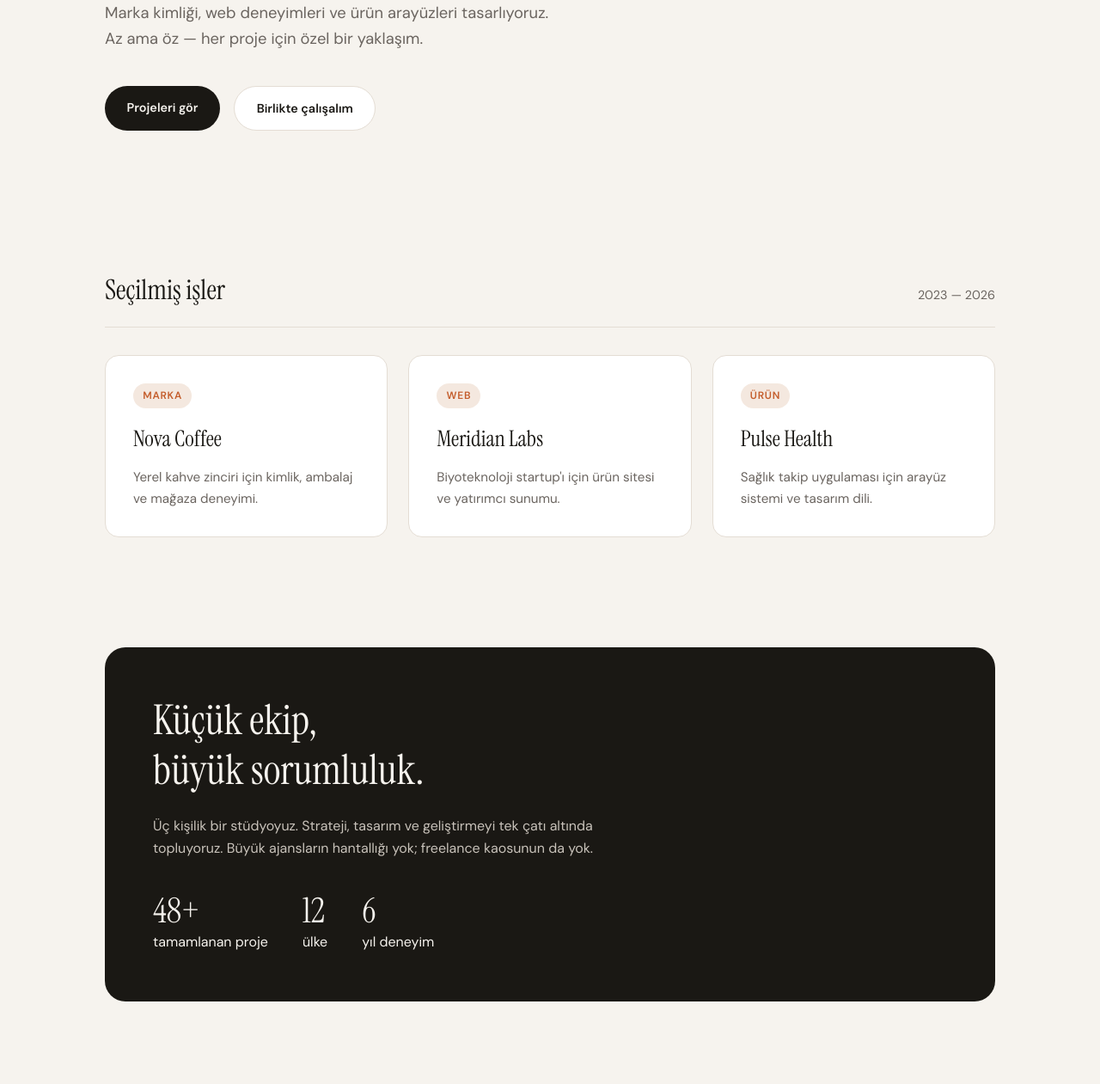
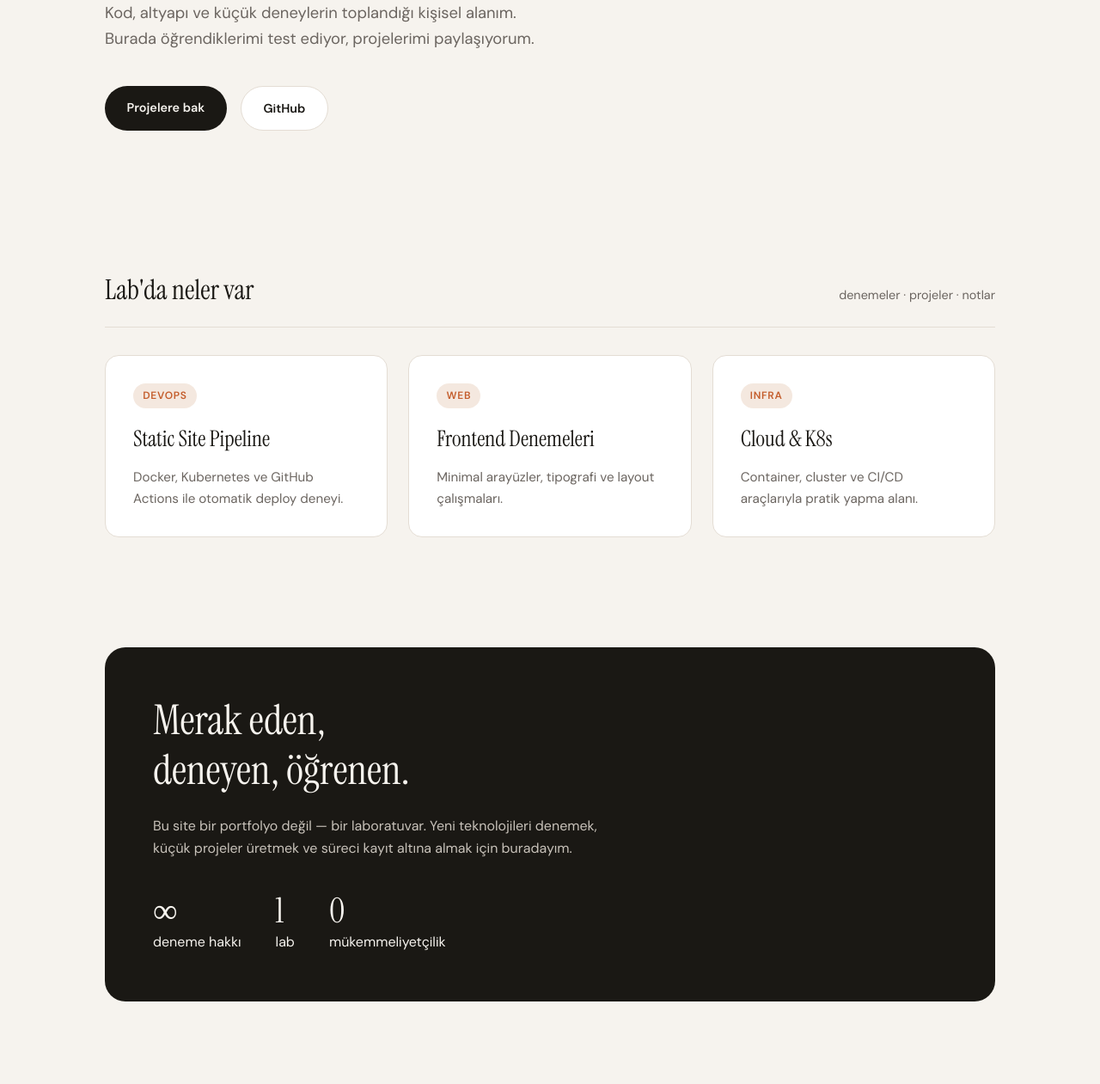
Before and after one commit to beyzakarasahann/deneme, a plain HTML site: page public/index.html in a window 1280 px wide. Shown: the part 392-1653 px from the top of the page at 86% size. Drawn offline with Linux system fonts and the light colour scheme.

Commit message:
Rebrand site as Beyza Karasahan Lab and rename K8s resources.

```diff
--- a/public/index.html
+++ b/public/index.html
@@ -3,8 +3,8 @@
 <head>
   <meta charset="UTF-8">
   <meta name="viewport" content="width=device-width, initial-scale=1.0">
-  <title>Atelier — Dijital Stüdyo</title>
-  <meta name="description" content="Marka, ürün ve dijital deneyimler tasarlayan bağımsız stüdyo.">
+  <title>Beyza Karaşahan's Lab</title>
+  <meta name="description" content="Beyza Karaşahan'ın kişisel deney ve proje laboratuvarı.">
   <link rel="preconnect" href="https://fonts.googleapis.com">
   <link rel="preconnect" href="https://fonts.gstatic.com" crossorigin>
   <link href="https://fonts.googleapis.com/css2?family=Instrument+Serif:ital@0;1&family=DM+Sans:wght@400;500;600&display=swap" rel="stylesheet">
@@ -12,9 +12,9 @@
 </head>
 <body>
   <header class="header">
-    <a href="/" class="logo">Atelier</a>
+    <a href="/" class="logo">BK Lab</a>
     <nav class="nav">
-      <a href="#work">İşler</a>
+      <a href="#projects">Projeler</a>
       <a href="#about">Hakkında</a>
       <a href="#contact">İletişim</a>
     </nav>
@@ -22,68 +22,68 @@
 
   <main>
     <section class="hero">
-      <p class="eyebrow">Dijital stüdyo · İstanbul</p>
-      <h1>Net fikirler,<br><em>kalıcı izler</em> bırakan işler.</h1>
+      <p class="eyebrow">Kişisel laboratuvar</p>
+      <h1>Welcome to<br><em>Beyza Karaşahan's Lab</em></h1>
       <p class="lead">
-        Marka kimliği, web deneyimleri ve ürün arayüzleri tasarlıyoruz.
-        Az ama öz — her proje için özel bir yaklaşım.
+        Kod, altyapı ve küçük deneylerin toplandığı kişisel alanım.
+        Burada öğrendiklerimi test ediyor, projelerimi paylaşıyorum.
       </p>
       <div class="hero-actions">
-        <a href="#work" class="btn btn-primary">Projeleri gör</a>
-        <a href="#contact" class="btn btn-ghost">Birlikte çalışalım</a>
+        <a href="#projects" class="btn btn-primary">Projelere bak</a>
+        <a href="https://github.com/beyzakarasahann" class="btn btn-ghost" target="_blank" rel="noopener">GitHub</a>
       </div>
     </section>
 
-    <section id="work" class="work">
+    <section id="projects" class="work">
       <div class="section-head">
-        <h2>Seçilmiş işler</h2>
-        <p>2023 — 2026</p>
+        <h2>Lab'da neler var</h2>
+        <p>denemeler · projeler · notlar</p>
       </div>
       <div class="grid">
         <article class="card">
-          <span class="card-tag">Marka</span>
-          <h3>Nova Coffee</h3>
-          <p>Yerel kahve zinciri için kimlik, ambalaj ve mağaza deneyimi.</p>
+          <span class="card-tag">DevOps</span>
+          <h3>Static Site Pipeline</h3>
+          <p>Docker, Kubernetes ve GitHub Actions ile otomatik deploy deneyi.</p>
         </article>
         <article class="card">
           <span class="card-tag">Web</span>
-          <h3>Meridian Labs</h3>
-          <p>Biyoteknoloji startup'ı için ürün sitesi ve yatırımcı sunumu.</p>
+          <h3>Frontend Denemeleri</h3>
+          <p>Minimal arayüzler, tipografi ve layout çalışmaları.</p>
         </article>
         <article class="card">
-          <span class="card-tag">Ürün</span>
-          <h3>Pulse Health</h3>
-          <p>Sağlık takip uygulaması için arayüz sistemi ve tasarım dili.</p>
+          <span class="card-tag">Infra</span>
+          <h3>Cloud & K8s</h3>
+          <p>Container, cluster ve CI/CD araçlarıyla pratik yapma alanı.</p>
         </article>
       </div>
     </section>
 
     <section id="about" class="about">
       <div class="about-inner">
-        <h2>Küçük ekip,<br>büyük sorumluluk.</h2>
+        <h2>Merak eden,<br>deneyen, öğrenen.</h2>
         <p>
-          Üç kişilik bir stüdyoyuz. Strateji, tasarım ve geliştirmeyi
-          tek çatı altında topluyoruz. Büyük ajansların hantallığı yok;
-          freelance kaosunun da yok.
+          Bu site bir portfolyo değil — bir laboratuvar. Yeni teknolojileri
+          denemek, küçük projeler üretmek ve süreci kayıt altına almak için
+          buradayım.
         </p>
         <ul class="stats">
-          <li><strong>48+</strong> tamamlanan proje</li>
-          <li><strong>12</strong> ülke</li>
-          <li><strong>6</strong> yıl deneyim</li>
+          <li><strong>∞</strong> deneme hakkı</li>
+          <li><strong>1</strong> lab</li>
+          <li><strong>0</strong> mükemmeliyetçilik</li>
         </ul>
       </div>
     </section>
 
     <section id="contact" class="contact">
-      <h2>Yeni bir proje mi var?</h2>
-      <p>Bize yazın, bir hafta içinde dönüş yapalım.</p>
-      <a href="mailto:hello@atelier.studio" class="contact-email">hello@atelier.studio</a>
+      <h2>Lab'a uğradığın için teşekkürler</h2>
+      <p>Bir şey sormak veya birlikte çalışmak istersen yazabilirsin.</p>
+      <a href="https://github.com/beyzakarasahann" class="contact-email" target="_blank" rel="noopener">github.com/beyzakarasahann</a>
     </section>
   </main>
 
   <footer class="footer">
-    <span>© 2026 Atelier</span>
-    <span>İstanbul, Türkiye</span>
+    <span>© 2026 Beyza Karaşahan's Lab</span>
+    <span>built with curiosity</span>
   </footer>
 
   <script src="/js/main.js"></script>
```
Also changed, not shown: 3 other files.
